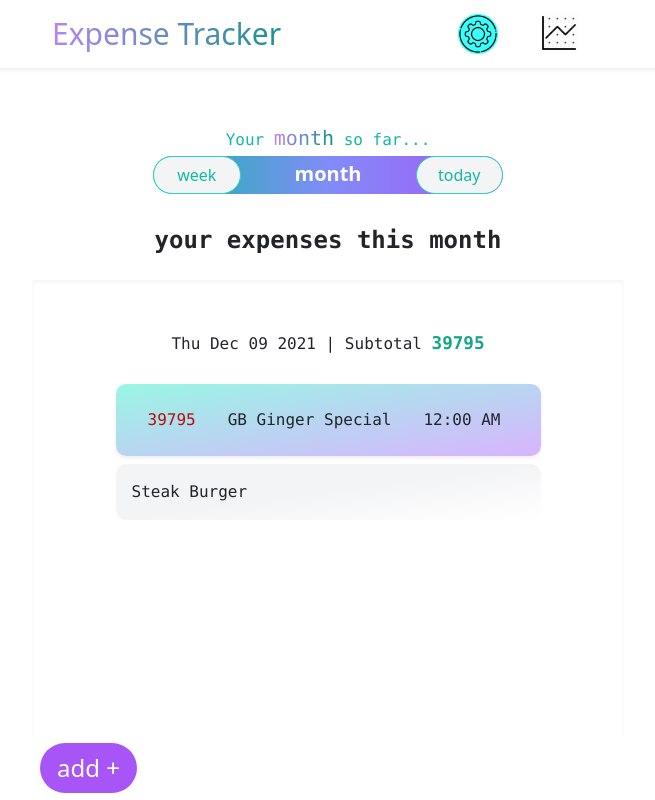
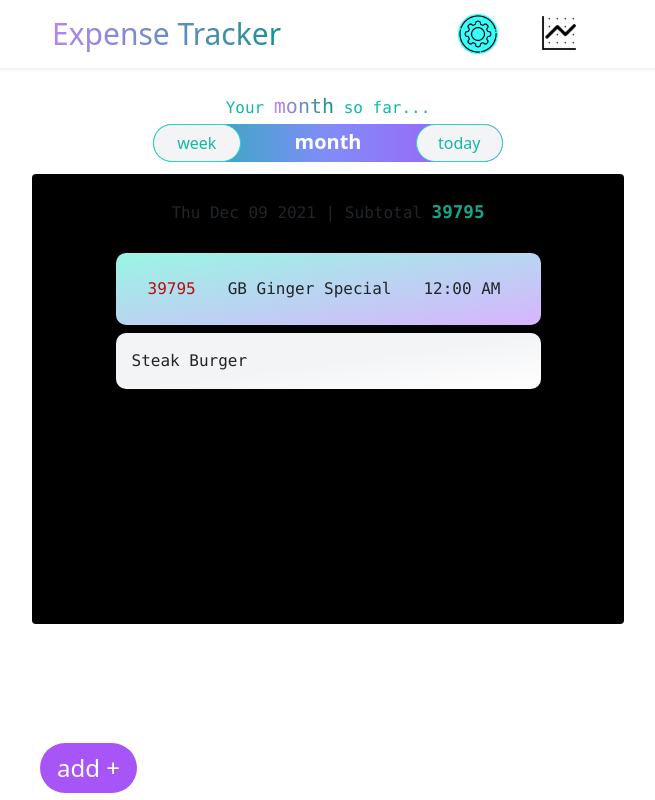
Before and after one commit to ahmadkhudai/next-tracker, a Next.js app: page /Main in a window 1280 px wide. Shown: the whole page, without its empty margins (312-967 px from the left). Built offline with nearby package versions, Linux system fonts and the light colour scheme.

Commit message:
few issues resolved

```diff
--- a/pages/Home/HomePage.tsx
+++ b/pages/Home/HomePage.tsx
@@ -208,12 +208,12 @@ export function HomePage({switchWindow}: Props) {
             }
 
 
-            <div style={{"marginTop":"2rem"}} className={" w-100 flex items-center justify-center flex-column px-3 h-100 py-3  "} onClick={(e: any) => {
+            <div  className={" w-100 flex items-center justify-center flex-column px-3 py-3  "} onClick={(e: any) => {
                 closeAllPanels(e)
             }}>
 
                 {currentlyOpenPanel !== OptionsPanels.AddExpensePanel &&
-                    <div className={" flex items-center flex-column justify-center ak_max_600px w-100 h-100 "}>
+                    <div className={" flex items-center flex-column justify-center ak_max_600px w-100 "}>
 
 
                         <div className={"py-2   w-100 h-100"}>
@@ -229,7 +229,7 @@ export function HomePage({switchWindow}: Props) {
 
 
                             {currentHomePanel === HomePanels.Visualize &&
-                                <div className={" ak_max_600px w-100 h-[65vh]"}>
+                                <div className={" ak_max_600px w-100 h-[60vh]"}>
 
                                     <div className={"h-[55vh] "}>
                                         <CurrentVisual nameOfX={"Money Spent"} nameOfY={getGraphY(viewMode)}
@@ -242,22 +242,21 @@ export function HomePage({switchWindow}: Props) {
 
 
                         {(currentHomePanel === HomePanels.ExpensesPanel) &&
-                            <div className={" w-100 h-100"}>
+                            <div className={" w-100 "}>
 
                                 <div className={"p-1"}>
-                                    <h1 className={"font-monospace text-2xl  font-bold  py-3 align-items-center flex justify-content-center h5 text-center "}>your
-                                        expenses
-                                        this {viewMode === ViewModes.today ? "day" : viewMode}</h1>
                                     <div
-                                        className={"scrollable py-3  shadow-inner  rounded flex justify-content-center align-items-center"}
+                                        className={"scrollable py-3  shadow-inner  rounded flex flex-column justify-content-center align-items-center bg-black"}
                                         style={{
-                                            "height": "500px",
+                                            "height": "450px",
                                             overflowX: "hidden",
                                         }}>
                                         <DateSortedView
                                             expenses={currentExpenses}
                                             settings={settings} deleteExpense={deleteExpense}/>
+
                                     </div>
+
 
                                 </div>
 
@@ -289,6 +288,8 @@ export function HomePage({switchWindow}: Props) {
 
 
 
+
+            </div>
             {currentlyOpenPanel !== OptionsPanels.AddExpensePanel &&
                 <Header
                     currentHomePanel={currentHomePanel}
@@ -310,8 +311,6 @@ export function HomePage({switchWindow}: Props) {
             }
         </div>
 
-        </div>
-
 
     );
 }
--- a/pages/add_expense/AddExpenseForm.tsx
+++ b/pages/add_expense/AddExpenseForm.tsx
@@ -356,7 +356,7 @@ export function AddExpenseForm({addNewExpense, handleClose}: Props) {
                                                    }
                                                }}/>
                                     </div>
-                                    <div className={" ak_footer_low_z bg-white/80 w-100 flex justify-content-center   my-3 pt-3 mb-5 h-auto shadow-inner p-3"}>
+                                    <div className={" ak_footer_low_z bg-white/80 w-100 flex justify-content-center    pt-3  h-auto shadow-inner "}>
                                         <div className="form-group flex flex-column align-items-start  w-100 mx-2  ak_max_600px">
                                             <button
                                                 className=" text-2xl btn text-white hover:font-bold bg-teal-400 border-teal-300 w-100 h-100 py-2 shadow-sm"
```
Lines whose indentation alone changed are shown as unchanged.
